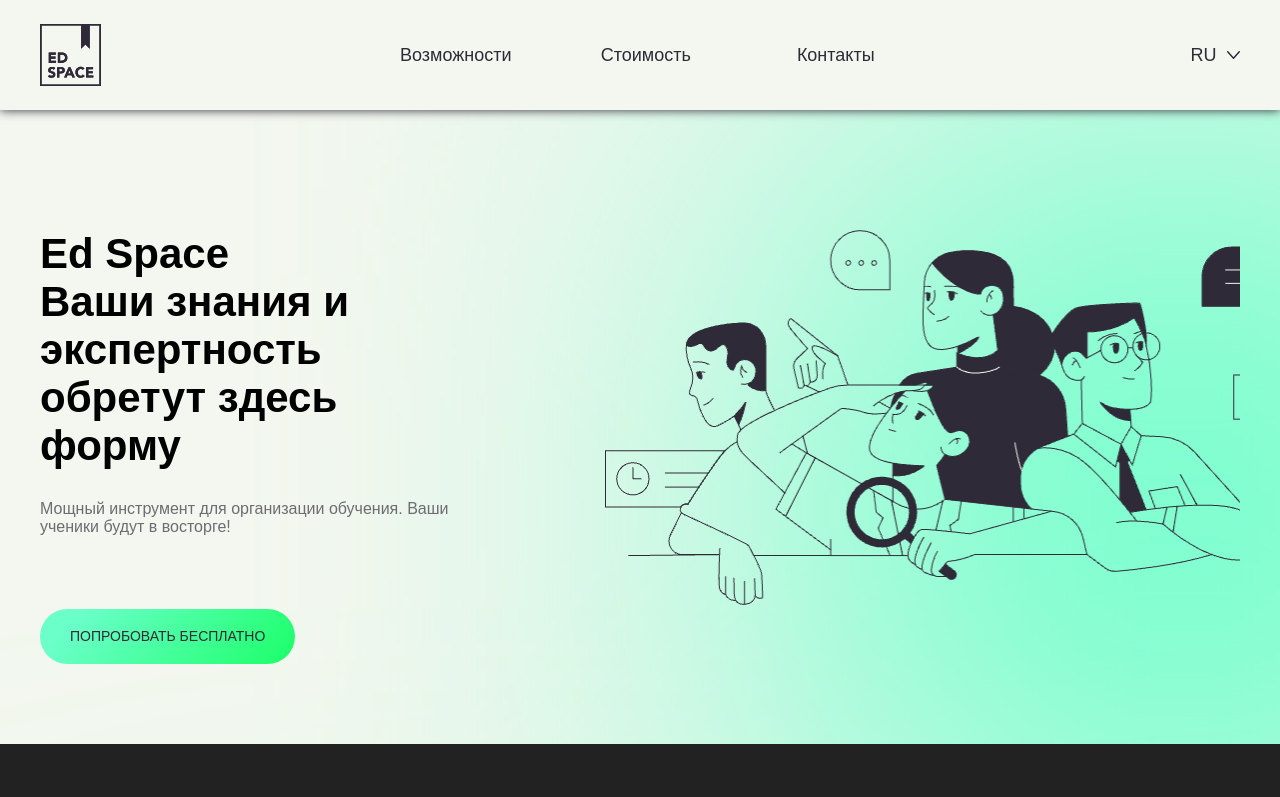
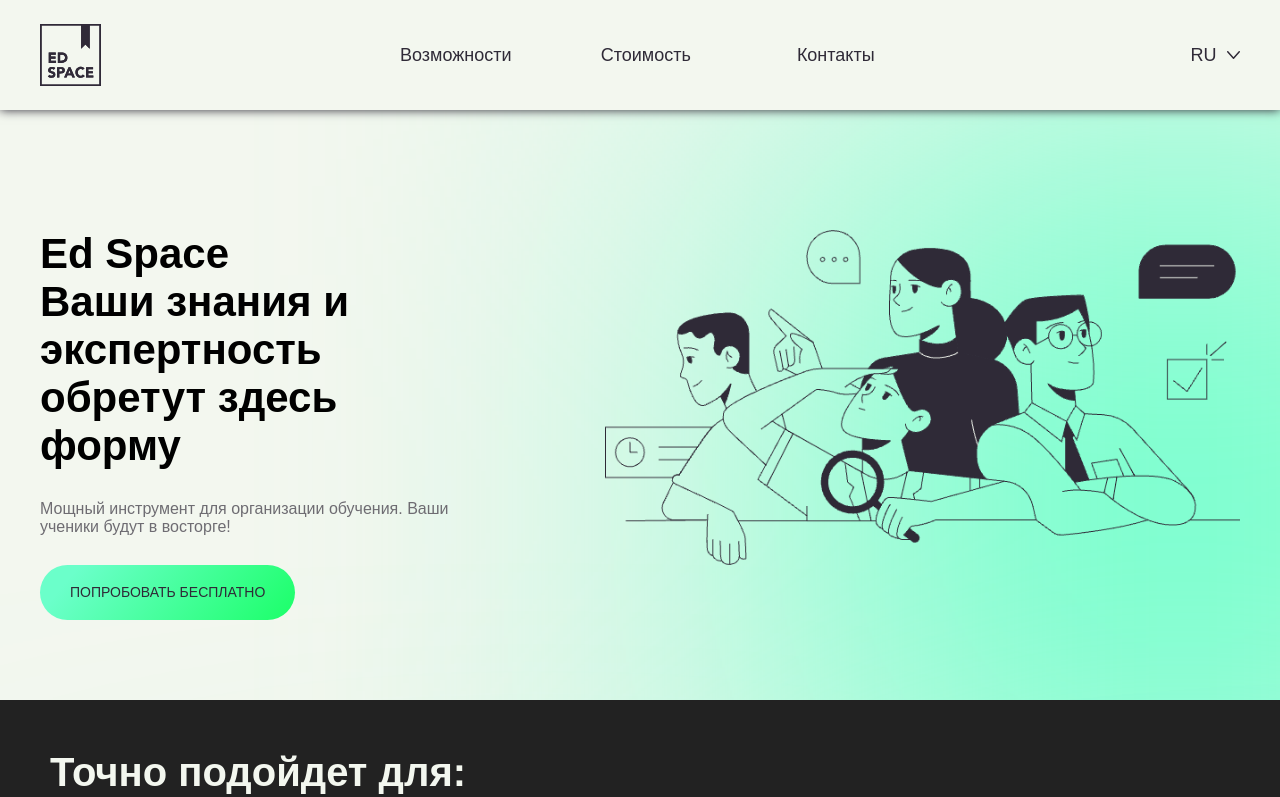
Before and after one commit to djbobah/maxima-react, a React (Create React App) app: page / in a window 1280 px wide. Shown: the top 797 px of the page. Built offline with nearby package versions, Linux system fonts and the light colour scheme.

Commit message:
continue fix bags with carousel

```diff
--- a/src/components/Layout/PromoSection/PromoSection.tsx
+++ b/src/components/Layout/PromoSection/PromoSection.tsx
@@ -15,15 +15,14 @@
   const [activeSlide, setActiveSlide] = React.useState(0);
 
   React.useEffect(() => {
-    if (activeSlide > CarouserData.length - 1) {
+    if (activeSlide > CarouserData.length) {
       setActiveSlide(0);
-    }
-    if (activeSlide < 0) {
-      setActiveSlide(CarouserData.length - 1);
+    } else if (activeSlide < 0) {
+      setActiveSlide(CarouserData.length);
     }
   }, [activeSlide]);
 
-  console.log(CarouserData.length);
+  console.log(activeSlide);
   return (
     <section className="promo container">
       <IoIosArrowBack
@@ -36,12 +35,30 @@
             item: { title: string; content: string; img: string },
             index: number
           ) => {
-            let slide = "current";
+            let slide = "next";
+
             if (activeSlide === index) {
               slide = "current";
             }
+            if (activeSlide > index) {
+              slide = "next";
+            }
+            if (activeSlide < index) {
+              slide = "prev";
+            }
+            console.log(
+              "slide",
+              slide,
+              "activeSlide",
+              activeSlide,
+              "index",
+              index
+            );
+
             return (
               <div className={`slider ${slide}`} key={index}>
+                {" "}
+                {/*  */}
                 <div className="promo__textBlock">
                   <h1 className="promo__title">
                     Ed Space
--- a/src/components/Layout/PromoSection/index.scss
+++ b/src/components/Layout/PromoSection/index.scss
@@ -11,23 +11,34 @@
 .field_slider {
   overflow: hidden;
   display: flex;
+  position: relative;
+  // width: 600px;
+  height: 335px;
 }
 
 .slider {
   display: flex;
   // transform: translateX(-100%);
   // display: none;
+  position: absolute;
+  // top: 0;
+  // left: 0;
+
+  opacity: 0;
   transition: transform 0.8s ease-in-out;
-}
 
-.slider.current {
+  &.current {
+    opacity: 1;
     transform: translateX(0);
   }
-.slider.next {
+  &.next {
+    opacity: 1;
     transform: translateX(-100%);
   }
-.slider.prev {
+  .prev {
+    opacity: 1;
     transform: translateX(100%);
+  }
 }
 
 .arrowLeft {
@@ -39,10 +50,10 @@
   font-size: 80px;
   cursor: pointer;
   color: #6e6c72;
-}
-.arrowLeft:hover {
+  &:hover {
     border: solid 1px #6e6c72;
     border-radius: 10px;
+  }
 }
 
 .arrowRight {
@@ -58,14 +69,16 @@
   transition: transform 3s ease-in-out;
   // transition: all 1s linear;
   // transform: translateX(-100%);
-}
-.arrowRight:hover {
+  &:hover {
     border: solid 1px #6e6c72;
     border-radius: 10px;
   }
+}
+
 .promo__img {
-  width: 720px;
-  height: 375px;
+  // width: 720px;
+  height: 335px;
+
   // margin-bottom: 162px;
 }
 .promo__textBlock {
```
Lines whose indentation alone changed are shown as unchanged.
